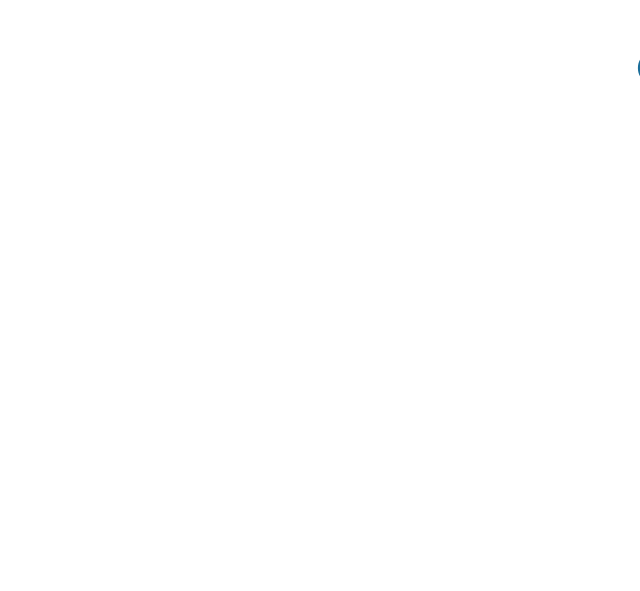
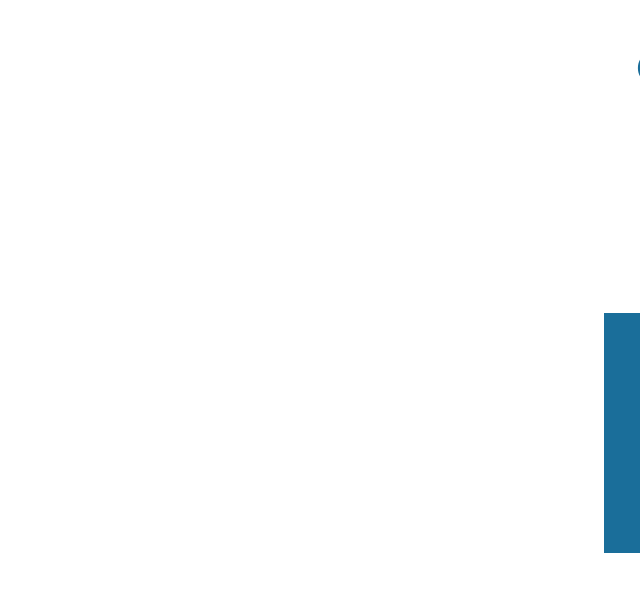
Before and after one commit to GSG-G10/bastta, a React (Create React App) app in the folder client/: page / in a window 1280 px wide. Shown: the part 193-784 px from the top of the page, without its empty margins (640-1280 px from the left). Built offline with nearby package versions, Linux system fonts and the light colour scheme.

Commit message:
Create Footer Relates #18

```diff
--- a/client/src/App.jsx
+++ b/client/src/App.jsx
@@ -1,4 +1,5 @@
 import { BrowserRouter as Router, Switch, Route } from 'react-router-dom';
+import Footer from './components/footer';
 
 import { CssBaseline, ThemeProvider } from './mui-modules';
 import Home from './pages';
@@ -7,15 +8,14 @@
 const App = () => (
 
   <ThemeProvider theme={theme}>
-
     <CssBaseline />
     <Router>
       <Switch>
         <Route exact path="/" component={Home} />
       </Switch>
     </Router>
+    <Footer />
   </ThemeProvider>
-
 );
 
 export default App;
--- /dev/null
+++ b/client/src/components/footer/index.jsx
@@ -0,0 +1,40 @@
+import { Divider, Paper, Stack } from '@mui/material';
+import { styled } from '@mui/material/styles';
+
+import Themeone from './items-component/item-one';
+import Themetwo from './items-component/item-two';
+import Themethree from './items-component/item-three';
+
+const Item = styled(Paper)(({ theme }) => ({
+  ...theme.typography.body2,
+  padding: theme.spacing(0),
+  textAlign: 'center',
+  backgroundColor: 'transparent',
+  border: 'none',
+  borderRadius: 0,
+  color: 'white',
+  width: '100%',
+  height: '30vh',
+  boxShadow: 'none',
+}));
+
+const Footer = () => (
+  <div>
+    <Stack
+      direction="row"
+      sx={{ backgroundColor: '#1a6e9a' }}
+      divider={<Divider orientation="vertical" color="white" sx={{ height: 200, marginTop: 5 }} flexItem />}
+    >
+      <Item>
+        <Themeone />
+      </Item>
+      <Item>
+        <Themetwo />
+      </Item>
+      <Item>
+        <Themethree />
+      </Item>
+    </Stack>
+  </div>
+);
+export default Footer;
--- /dev/null
+++ b/client/src/components/footer/items-component/item-one.jsx
@@ -0,0 +1,29 @@
+import FacebookIcon from '@mui/icons-material/Facebook';
+import TwitterIcon from '@mui/icons-material/Twitter';
+import TelegramIcon from '@mui/icons-material/Telegram';
+import InstagramIcon from '@mui/icons-material/Instagram';
+import CopyrightIcon from '@mui/icons-material/Copyright';
+
+import styles from '../style';
+
+const ItemOne = () => (
+  <div style={styles.container}>
+    <div style={styles.logo}>
+      <h1> بسطة</h1>
+      <hr />
+      <h1>Bastta</h1>
+    </div>
+    <div style={styles.social}>
+      <FacebookIcon fontSize="large" />
+      <TwitterIcon fontSize="large" />
+      <InstagramIcon fontSize="large" />
+      <TelegramIcon fontSize="large" />
+    </div>
+    <div style={styles.social}>
+      <p> كل الحقوق محفوظة لدى بسطة </p>
+      <CopyrightIcon fontSize="small" />
+    </div>
+  </div>
+);
+
+export default ItemOne;
--- /dev/null
+++ b/client/src/components/footer/items-component/item-three.jsx
@@ -0,0 +1,17 @@
+import sections from '../utils/sections';
+import styles from '../style';
+
+const Itemthree = () => (
+  <>
+    <h1 style={styles.header}>ما هو بسطة ؟  </h1>
+    <div style={styles.sections}>
+      {sections[1].map((section) => (
+        <a style={styles.par} key={section.id} href="/docs">
+          {section.name}
+        </a>
+      ))}
+    </div>
+  </>
+);
+
+export default Itemthree;
--- /dev/null
+++ b/client/src/components/footer/items-component/item-two.jsx
@@ -0,0 +1,17 @@
+import sections from '../utils/sections';
+import styles from '../style';
+
+const Itemtwo = () => (
+  <>
+    <h1 style={styles.header}>الأقسام :</h1>
+    <div style={styles.sections}>
+      {sections[0].map((section) => (
+        <a style={styles.par} key={section.id} href="/products">
+          {section.name}
+        </a>
+      ))}
+    </div>
+  </>
+);
+
+export default Itemtwo;
--- /dev/null
+++ b/client/src/components/footer/style.js
@@ -0,0 +1,42 @@
+const styles = {
+  container: {
+    display: 'flex',
+    flexDirection: 'column',
+    justifyContent: 'space-between',
+    alignItems: 'center',
+    height: '90%',
+  },
+  logo: {
+    display: 'flex',
+    width: '55%',
+    justifyContent: 'space-between',
+    fontSize: '1.5rem ',
+  },
+  social: {
+    display: 'flex',
+    width: '55%',
+    justifyContent: 'space-evenly',
+    alignItems: 'center',
+  },
+  sections: {
+    display: 'flex',
+    width: '90%',
+    height: '70%',
+    justifyContent: 'space-between',
+    alignItems: 'center',
+    flexWrap: 'wrap',
+    color: 'white',
+  },
+  par: {
+    width: '33%',
+    fontSize: '1.2rem',
+    textDecoration: 'none',
+    color: 'white',
+  },
+  header: {
+    textAlign: 'right',
+    marginRight: '30px',
+  },
+};
+
+export default styles;
--- /dev/null
+++ b/client/src/components/footer/utils/sections.js
@@ -0,0 +1,52 @@
+const sections = [
+  [
+    {
+      id: 1,
+      name: 'الإلكترونيات',
+    },
+    {
+      id: 2,
+      name: 'العقارات',
+    },
+    {
+      id: 3,
+      name: 'المركبات',
+    },
+    {
+      id: 4,
+      name: 'الأثاث',
+    },
+    {
+      id: 5,
+      name: 'الخدمات',
+    },
+    {
+      id: 6,
+      name: 'المنزل',
+    },
+    {
+      id: 7,
+      name: 'الرياضة',
+    },
+  ],
+  [
+    {
+      id: 1,
+      name: 'رؤيتنا',
+    },
+    {
+      id: 2,
+      name: 'تواصل مع فريق العمل',
+    },
+    {
+      id: 3,
+      name: 'لماذا تختار بسطة ؟',
+    },
+    {
+      id: 4,
+      name: 'من نحن ؟',
+    },
+  ],
+];
+
+export default sections;
```
